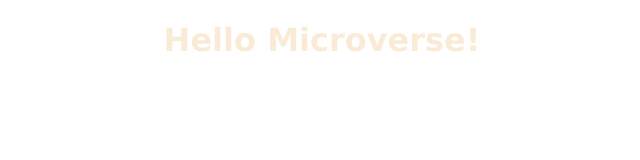
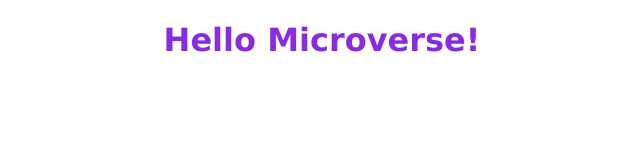
Before and after one commit to Bhekisile/Hello-Microverse1, a website: page index.html in a window 1280 px wide. Shown: the whole page, without its empty margins (318-958 px from the left). Drawn offline with Linux system fonts and the light colour scheme.

Commit message:
Add color to a header

```diff
--- a/styles.css
+++ b/styles.css
@@ -1,5 +1,5 @@
 .header {
-  color: antiquewhite;
+  color: blueviolet;
   font-family: 'Lucida Sans', 'Lucida Sans Regular', 'Lucida Grande', 'Lucida Sans Unicode', Geneva, Verdana, sans-serif;
   text-align: center;
 }
```
